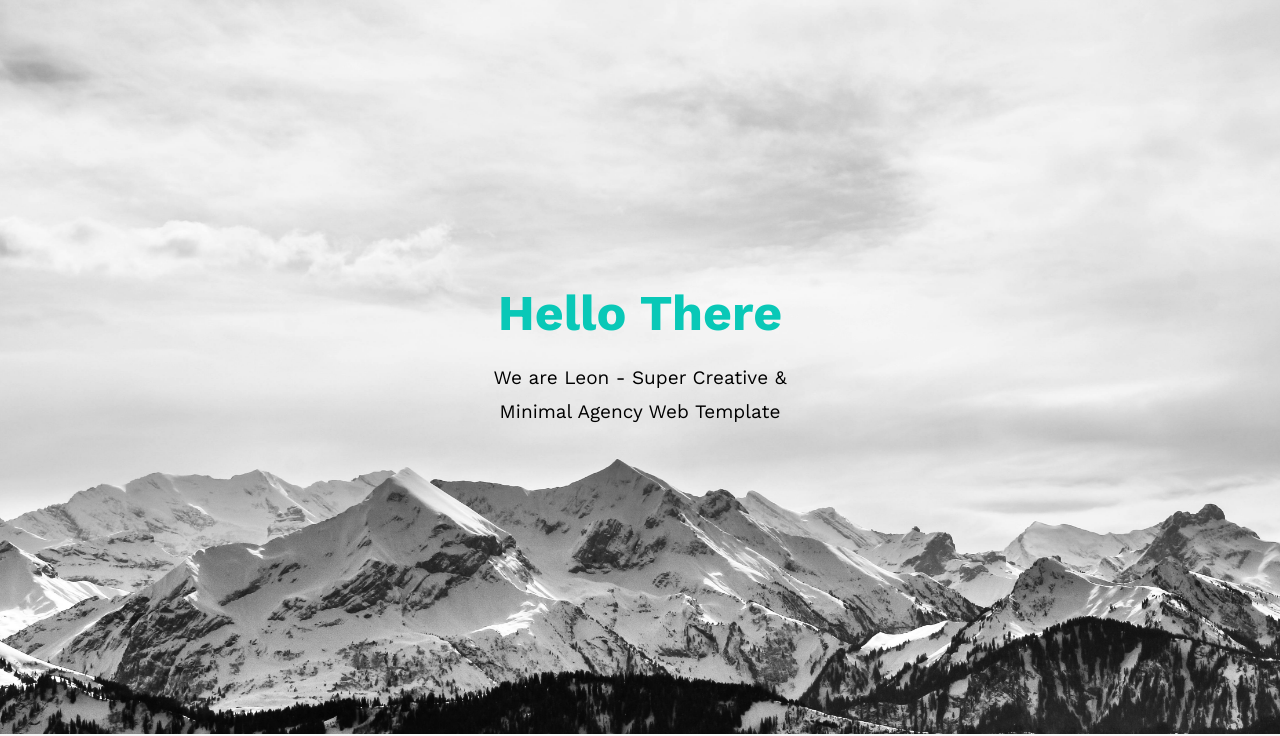
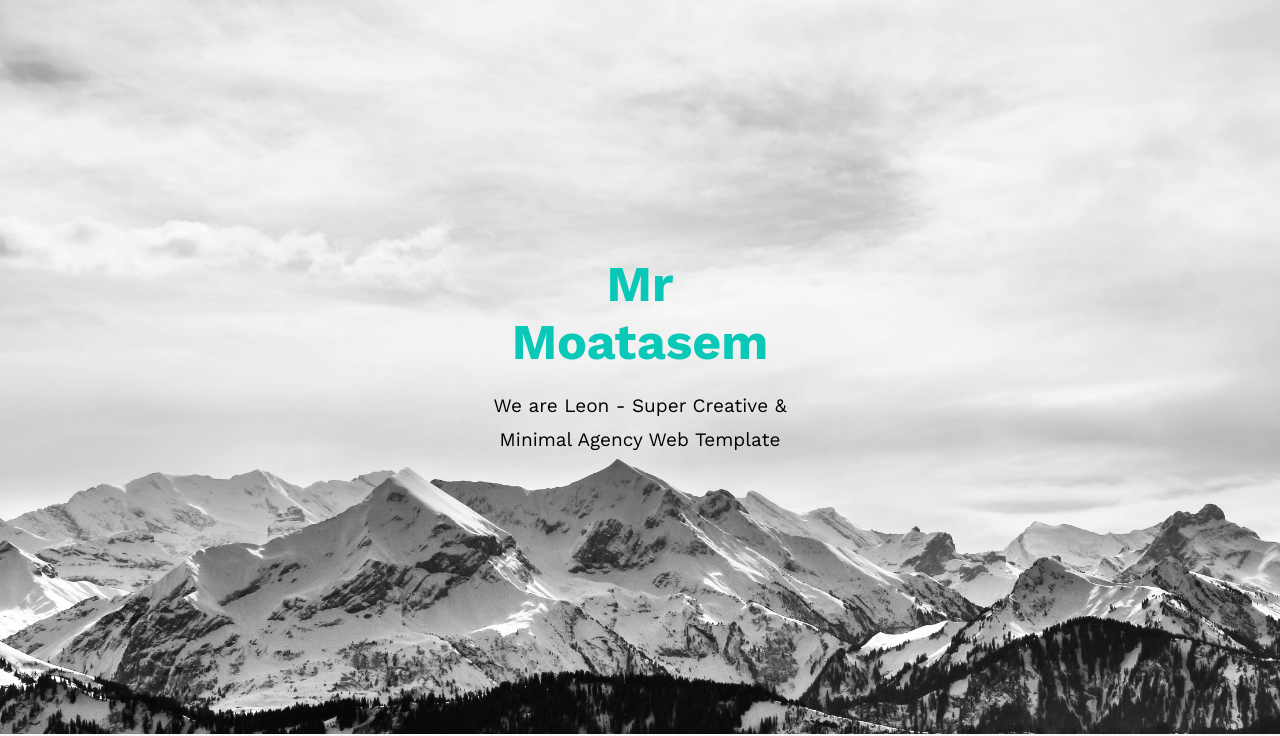
Before and after one commit to Baraa-glitch/HTML-CSS-Temple, a plain HTML site: page index.html in a window 1280 px wide. Shown: the part 66-802 px from the top of the page. Drawn offline with nearby package versions, Linux system fonts and the light colour scheme.

Commit message:
Update index.html

```diff
--- a/index.html
+++ b/index.html
@@ -42,7 +42,7 @@
     </div>
     <div class="landing" style="Imgs/mountin.jpg">
         <div class="intro-text">
-            <h1>Hello There </h1>
+            <h1>Mr Moatasem </h1>
             <p>We are Leon - Super Creative & Minimal Agency Web Template</p>
         </div>
     </div>
```
